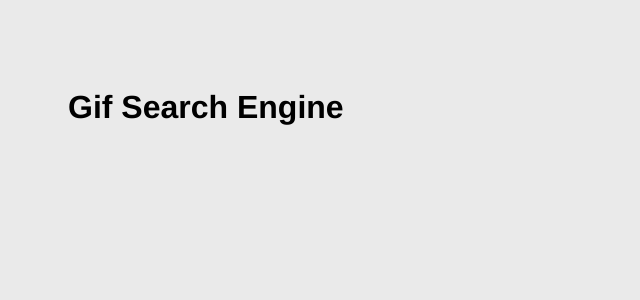
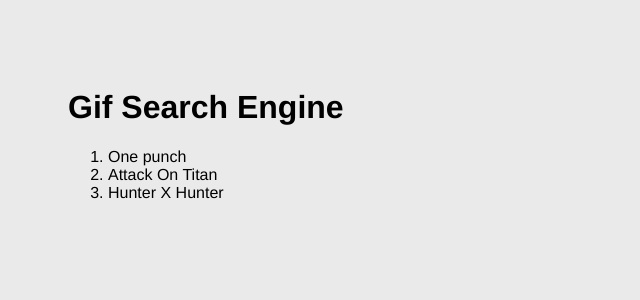
Before and after one commit to ThisLuis/gif-search-engine, a React (Vite) app: page / in a window 1280 px wide. Shown: the top 300 px of the page, without its empty margins (0-640 px from the left). Built offline with nearby package versions, Linux system fonts and the light colour scheme.

Commit message:
feat(frontend): add list of categories

```diff
--- a/src/GifSearchEngine.jsx
+++ b/src/GifSearchEngine.jsx
@@ -1,4 +1,10 @@
+import { useState } from 'react';
+
 export const GifSearchEngine = () => {
+
+	const [categories, setCategories] = useState([ 'One punch', 'Attack On Titan', 'Hunter X Hunter' ]);
+	console.log(categories)
+
 	return (
 		<>
 			{/* titulo */}
@@ -8,6 +14,13 @@
 
 			{/* Listado de Gif */}
 				{/* Gif Item */}
+				<ol>
+					{
+						categories.map( category => {
+							return <li key={ category }>{ category }</li>
+						})
+					}
+				</ol>
 		</>
 	);
 }
```
